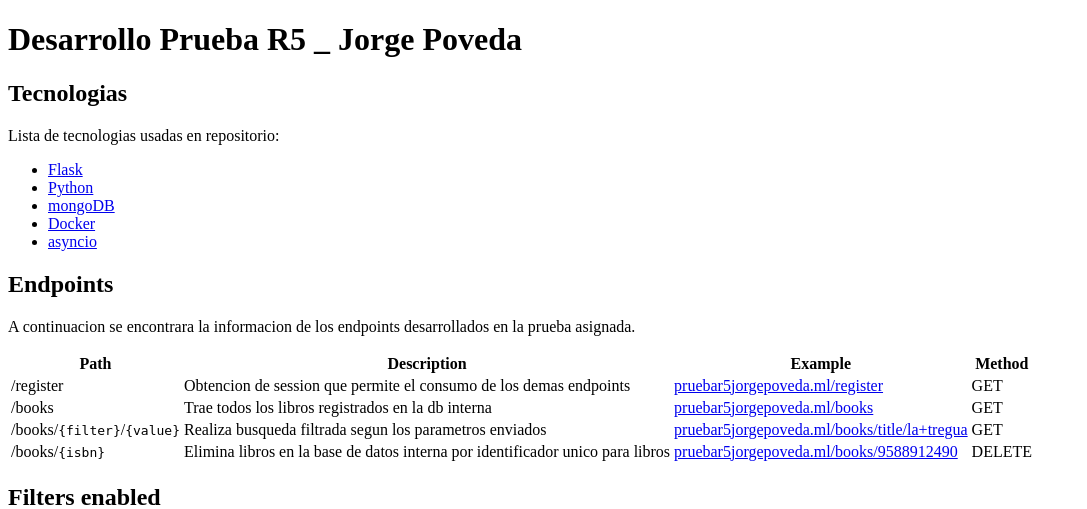
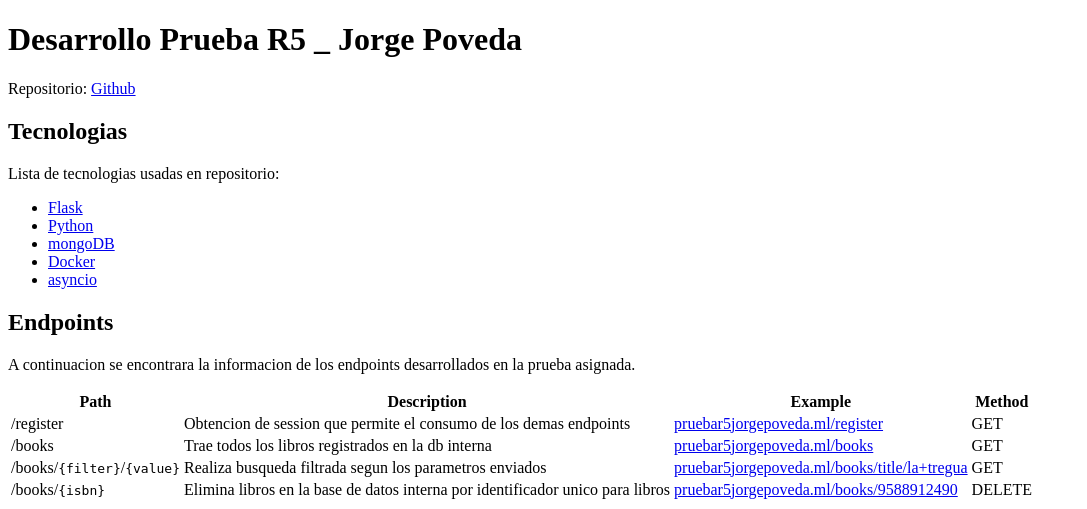
Before and after one commit to Jorgeupc/PruebaR5, a Flask app: page / in a window 1280 px wide. Shown: the top 509 px of the page, without its empty margins (0-1087 px from the left). Run offline with Flask 2, Linux system fonts and the light colour scheme; some libraries are stand-ins or nearby versions.

Commit message:
Update index.html

```diff
--- a/src/templates/index.html
+++ b/src/templates/index.html
@@ -11,6 +11,7 @@
       <a id="Desarrollo_Prueba_R5___Jorge_Poveda_0"></a>Desarrollo Prueba R5 _
       Jorge Poveda
     </h1>
+    <p>Repositorio: <a href="https://github.com/Jorgeupc/PruebaR5">Github</a></p>
     <h2 class="code-line" data-line-start="3" data-line-end="4">
       <a id="Tecnologias_3"></a>Tecnologias
     </h2>
```
